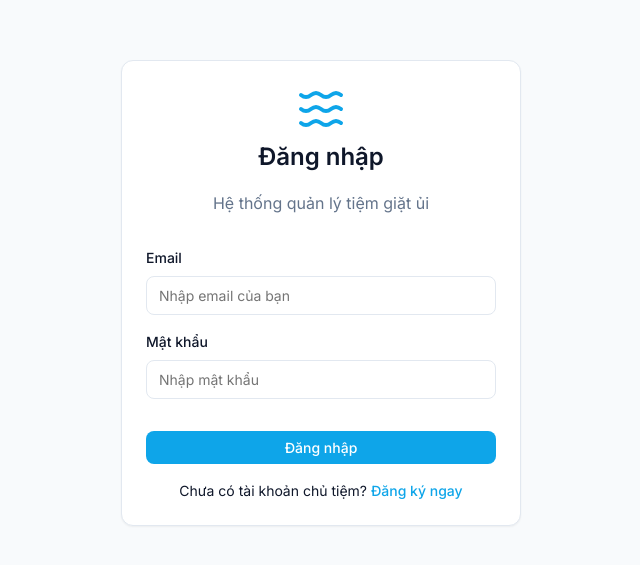
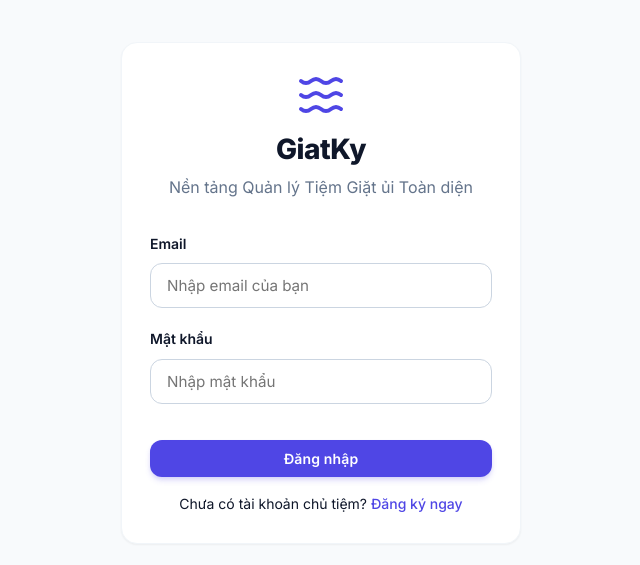
Before and after one commit to lanmmmmai/lanh-sach-laundry, a React (Vite) app: page /login in a window 1280 px wide. Shown: the part 107-672 px from the top of the page, without its empty margins (319-959 px from the left). Built offline with nearby package versions, Linux system fonts and the light colour scheme; no server answers.

Commit message:
feat: update app name to GiatKy and overhaul UI with modern premium aesthetics

```diff
--- a/index.html
+++ b/index.html
@@ -4,7 +4,7 @@
     <meta charset="UTF-8" />
     <link rel="icon" type="image/svg+xml" href="/favicon.svg" />
     <meta name="viewport" content="width=device-width, initial-scale=1.0" />
-    <title>projectsample</title>
+    <title>GiatKy - Quản lý Giặt ủi</title>
   </head>
   <body>
     <div id="root"></div>
--- a/src/components/Sidebar.jsx
+++ b/src/components/Sidebar.jsx
@@ -33,7 +33,7 @@ const Sidebar = ({ isOpen, setIsOpen }) => {
       }}>
         <div style={{ height: '64px', display: 'flex', alignItems: 'center', padding: '0 1.5rem', borderBottom: '1px solid var(--border-color)', gap: '0.75rem' }}>
           <Waves size={28} color="var(--primary)" />
-          <h1 style={{ fontSize: '1.25rem', margin: 0, color: 'var(--primary)' }}>Laundry App</h1>
+          <h1 style={{ fontSize: '1.25rem', margin: 0, color: 'var(--primary)', fontWeight: '800', letterSpacing: '-0.5px' }}>GiatKy</h1>
         </div>
         <nav style={{ padding: '1.5rem 1rem', display: 'flex', flexDirection: 'column', gap: '0.5rem', overflowY: 'auto' }}>
           {menuItems.map((item) => (
--- a/src/index.css
+++ b/src/index.css
@@ -1,37 +1,38 @@
-@import url('https://fonts.googleapis.com/css2?family=Inter:wght@300;400;500;600;700&display=swap');
+@import url('https://fonts.googleapis.com/css2?family=Inter:wght@300;400;500;600;700;800&display=swap');
 
 :root {
-  /* Colors */
-  --primary: #0ea5e9;
-  --primary-hover: #0284c7;
-  --primary-light: #e0f2fe;
-  --secondary: #6366f1;
-  --success: #10b981;
-  --warning: #f59e0b;
-  --danger: #ef4444;
+  /* Premium Colors */
+  --primary: #4f46e5;      /* Indigo 600 */
+  --primary-hover: #4338ca;/* Indigo 700 */
+  --primary-light: #e0e7ff;/* Indigo 100 */
+  --secondary: #0ea5e9;    /* Sky 500 */
+  --success: #10b981;      /* Emerald 500 */
+  --warning: #f59e0b;      /* Amber 500 */
+  --danger: #ef4444;       /* Red 500 */
 
-  --bg-main: #f8fafc;
-  --bg-card: #ffffff;
+  --bg-main: #f8fafc;      /* Slate 50 */
+  --bg-card: #ffffff;      /* White */
 
-  --text-main: #0f172a;
-  --text-muted: #64748b;
-  --text-light: #94a3b8;
+  --text-main: #0f172a;    /* Slate 900 */
+  --text-muted: #64748b;   /* Slate 500 */
+  --text-light: #94a3b8;   /* Slate 400 */
 
-  --border-color: #e2e8f0;
+  --border-color: #f1f5f9; /* Slate 100 */
 
-  /* Shadows */
+  /* Modern Diffuse Shadows */
   --shadow-sm: 0 1px 2px 0 rgb(0 0 0 / 0.05);
-  --shadow-md: 0 4px 6px -1px rgb(0 0 0 / 0.1), 0 2px 4px -2px rgb(0 0 0 / 0.1);
-  --shadow-lg: 0 10px 15px -3px rgb(0 0 0 / 0.1), 0 4px 6px -4px rgb(0 0 0 / 0.1);
+  --shadow-md: 0 4px 6px -1px rgb(0 0 0 / 0.05), 0 2px 4px -2px rgb(0 0 0 / 0.05);
+  --shadow-lg: 0 10px 15px -3px rgb(0 0 0 / 0.05), 0 4px 6px -4px rgb(0 0 0 / 0.05);
+  --shadow-xl: 0 20px 25px -5px rgb(0 0 0 / 0.05), 0 8px 10px -6px rgb(0 0 0 / 0.05);
 
-  /* Border Radius */
-  --radius-sm: 0.375rem;
-  --radius-md: 0.5rem;
-  --radius-lg: 0.75rem;
-  --radius-xl: 1rem;
+  /* Modern Border Radius */
+  --radius-sm: 0.5rem;
+  --radius-md: 0.75rem;
+  --radius-lg: 1rem;
+  --radius-xl: 1.25rem;
 
   /* Transitions */
-  --transition: all 0.2s ease-in-out;
+  --transition: all 0.3s cubic-bezier(0.4, 0, 0.2, 1);
 }
 
 * {
@@ -41,11 +42,12 @@
 }
 
 body {
-  font-family: 'Inter', sans-serif;
+  font-family: 'Inter', -apple-system, BlinkMacSystemFont, "Segoe UI", Roboto, sans-serif;
   background-color: var(--bg-main);
   color: var(--text-main);
-  line-height: 1.5;
+  line-height: 1.6;
   -webkit-font-smoothing: antialiased;
+  -moz-osx-font-smoothing: grayscale;
 }
 
 a {
@@ -82,14 +84,14 @@ input, select, textarea {
 
 .page-content {
   flex: 1;
-  padding: 2rem;
+  padding: 2.5rem;
   overflow-y: auto;
 }
 
 /* Typography */
-h1 { font-size: 1.875rem; font-weight: 700; color: var(--text-main); margin-bottom: 0.5rem; }
-h2 { font-size: 1.5rem; font-weight: 600; color: var(--text-main); margin-bottom: 1rem; }
-h3 { font-size: 1.25rem; font-weight: 600; color: var(--text-main); margin-bottom: 0.75rem; }
+h1 { font-size: 2rem; font-weight: 700; color: var(--text-main); margin-bottom: 0.5rem; letter-spacing: -0.025em; }
+h2 { font-size: 1.5rem; font-weight: 700; color: var(--text-main); margin-bottom: 1.25rem; letter-spacing: -0.025em; }
+h3 { font-size: 1.125rem; font-weight: 600; color: var(--text-main); margin-bottom: 0.75rem; }
 
 .text-muted { color: var(--text-muted); }
 .text-sm { font-size: 0.875rem; }
@@ -113,14 +115,15 @@ h3 { font-size: 1.25rem; font-weight: 600; color: var(--text-main); margin-botto
 .card {
   background-color: var(--bg-card);
   border-radius: var(--radius-lg);
-  padding: 1.5rem;
+  padding: 1.75rem;
   box-shadow: var(--shadow-sm);
   border: 1px solid var(--border-color);
   transition: var(--transition);
 }
 
 .card:hover {
-  box-shadow: var(--shadow-md);
+  box-shadow: var(--shadow-lg);
+  transform: translateY(-2px);
 }
 
 /* Components: Button */
@@ -129,29 +132,34 @@ h3 { font-size: 1.25rem; font-weight: 600; color: var(--text-main); margin-botto
   align-items: center;
   justify-content: center;
   gap: 0.5rem;
-  padding: 0.5rem 1rem;
+  padding: 0.625rem 1.25rem;
   border-radius: var(--radius-md);
-  font-weight: 500;
+  font-weight: 600;
   font-size: 0.875rem;
   transition: var(--transition);
+  letter-spacing: 0.01em;
 }
 
 .btn-primary {
   background-color: var(--primary);
   color: white;
+  box-shadow: 0 4px 6px -1px rgba(79, 70, 229, 0.2), 0 2px 4px -1px rgba(79, 70, 229, 0.1);
 }
 .btn-primary:hover {
   background-color: var(--primary-hover);
+  box-shadow: 0 10px 15px -3px rgba(79, 70, 229, 0.3), 0 4px 6px -2px rgba(79, 70, 229, 0.15);
+  transform: translateY(-1px);
 }
 
 .btn-outline {
-  background-color: transparent;
-  border: 1px solid var(--border-color);
+  background-color: white;
+  border: 1px solid #cbd5e1;
   color: var(--text-main);
+  box-shadow: var(--shadow-sm);
 }
 .btn-outline:hover {
   background-color: var(--bg-main);
-  border-color: var(--text-muted);
+  border-color: #94a3b8;
 }
 
 .btn-danger {
@@ -160,34 +168,36 @@ h3 { font-size: 1.25rem; font-weight: 600; color: var(--text-main); margin-botto
 }
 .btn-danger:hover {
   opacity: 0.9;
+  transform: translateY(-1px);
 }
 
 /* Components: Input */
 .input-group {
-  margin-bottom: 1rem;
+  margin-bottom: 1.25rem;
 }
 
 .input-label {
   display: block;
   font-size: 0.875rem;
-  font-weight: 500;
+  font-weight: 600;
   margin-bottom: 0.5rem;
   color: var(--text-main);
 }
 
 .input-field {
   width: 100%;
-  padding: 0.625rem 0.75rem;
-  border: 1px solid var(--border-color);
+  padding: 0.75rem 1rem;
+  border: 1px solid #cbd5e1;
   border-radius: var(--radius-md);
-  font-size: 0.875rem;
+  font-size: 0.95rem;
   transition: var(--transition);
   background-color: var(--bg-card);
+  color: var(--text-main);
 }
 
 .input-field:focus {
   border-color: var(--primary);
-  box-shadow: 0 0 0 2px var(--primary-light);
+  box-shadow: 0 0 0 4px var(--primary-light);
 }
 
 /* Components: Table */
@@ -200,23 +210,25 @@ h3 { font-size: 1.25rem; font-weight: 600; color: var(--text-main); margin-botto
 
 table {
   width: 100%;
-  border-collapse: collapse;
+  border-collapse: separate;
+  border-spacing: 0;
   text-align: left;
 }
 
 th {
   background-color: var(--bg-main);
-  padding: 0.75rem 1rem;
+  padding: 1rem 1.25rem;
   font-size: 0.75rem;
-  font-weight: 600;
+  font-weight: 700;
   text-transform: uppercase;
+  letter-spacing: 0.05em;
   color: var(--text-muted);
   border-bottom: 1px solid var(--border-color);
 }
 
 td {
-  padding: 1rem;
-  font-size: 0.875rem;
+  padding: 1rem 1.25rem;
+  font-size: 0.95rem;
   border-bottom: 1px solid var(--border-color);
   color: var(--text-main);
 }
@@ -226,17 +238,18 @@ tr:last-child td {
 }
 
 tr:hover td {
-  background-color: var(--bg-main);
+  background-color: #f8fafc;
 }
 
 /* Components: Badge */
 .badge {
   display: inline-flex;
   align-items: center;
-  padding: 0.25rem 0.5rem;
+  padding: 0.35rem 0.75rem;
   border-radius: 9999px;
   font-size: 0.75rem;
-  font-weight: 500;
+  font-weight: 600;
+  letter-spacing: 0.025em;
 }
 
 .badge-primary { background-color: var(--primary-light); color: var(--primary-hover); }
@@ -263,11 +276,11 @@ tr:hover td {
 @media (max-width: 768px) {
   .grid-cols-3, .grid-cols-4, .grid-cols-2 { grid-template-columns: 1fr !important; }
 
-  .page-content { padding: 1rem !important; }
-  .card { padding: 1rem !important; }
+  .page-content { padding: 1.25rem !important; }
+  .card { padding: 1.25rem !important; }
 
-  h1 { font-size: 1.5rem; }
-  h2 { font-size: 1.25rem; }
+  h1 { font-size: 1.75rem; }
+  h2 { font-size: 1.35rem; }
   h3 { font-size: 1.1rem; }
 
   .navbar-menu-btn { display: block !important; }
@@ -277,23 +290,24 @@ tr:hover td {
     top: 0;
     left: -100%;
     height: 100vh !important;
-    width: 260px !important;
+    width: 280px !important;
     z-index: 100;
     transition: var(--transition);
   }
   .sidebar.open {
     left: 0;
-    box-shadow: var(--shadow-lg);
+    box-shadow: var(--shadow-xl);
   }
 
   .sidebar-overlay {
     position: fixed;
     inset: 0;
-    background: rgba(0,0,0,0.5);
+    background: rgba(15, 23, 42, 0.6);
+    backdrop-filter: blur(4px);
     z-index: 99;
     opacity: 0;
     pointer-events: none;
-    transition: opacity 0.2s ease;
+    transition: opacity 0.3s ease;
   }
   .sidebar-overlay.open {
     opacity: 1;
@@ -305,10 +319,10 @@ tr:hover td {
     border-radius: 0;
     border-left: none;
     border-right: none;
-    margin: 0 -1rem;
-    width: calc(100% + 2rem);
+    margin: 0 -1.25rem;
+    width: calc(100% + 2.5rem);
   }
-  th, td { padding: 0.75rem 0.5rem; font-size: 0.8rem; }
+  th, td { padding: 0.875rem 0.75rem; font-size: 0.85rem; }
 
   .app-container { flex-direction: column; }
   .main-content { width: 100vw; }
--- a/src/pages/Login.jsx
+++ b/src/pages/Login.jsx
@@ -25,8 +25,8 @@ const Login = () => {
       <div className="card" style={{ width: '100%', maxWidth: '400px' }}>
         <div style={{ textAlign: 'center', marginBottom: '2rem' }}>
           <Waves size={48} color="var(--primary)" />
-          <h2>Đăng nhập</h2>
-          <p className="text-muted">Hệ thống quản lý tiệm giặt ủi</p>
+          <h2 style={{ fontSize: '1.75rem', fontWeight: 800, letterSpacing: '-0.5px', marginBottom: '0.25rem' }}>GiatKy</h2>
+          <p className="text-muted">Nền tảng Quản lý Tiệm Giặt ủi Toàn diện</p>
         </div>
         {error && <div style={{ color: 'var(--danger)', marginBottom: '1rem', fontSize: '0.875rem', backgroundColor: '#fee2e2', padding: '0.75rem', borderRadius: 'var(--radius-md)' }}>{error}</div>}
         <form onSubmit={handleLogin}>
--- a/src/pages/Register.jsx
+++ b/src/pages/Register.jsx
@@ -26,8 +26,8 @@ const Register = () => {
       <div className="card" style={{ width: '100%', maxWidth: '400px' }}>
         <div style={{ textAlign: 'center', marginBottom: '2rem' }}>
           <Waves size={48} color="var(--primary)" />
-          <h2>Đăng ký Chủ Tiệm</h2>
-          <p className="text-muted">Tạo tài khoản quản lý hệ thống mới</p>
+          <h2 style={{ fontSize: '1.75rem', fontWeight: 800, letterSpacing: '-0.5px', marginBottom: '0.25rem' }}>GiatKy</h2>
+          <p className="text-muted">Đăng ký Chủ Tiệm mới</p>
         </div>
         {error && <div style={{ color: 'var(--danger)', marginBottom: '1rem', fontSize: '0.875rem', backgroundColor: '#fee2e2', padding: '0.75rem', borderRadius: 'var(--radius-md)' }}>{error}</div>}
         <form onSubmit={handleRegister}>
```
Also changed, not shown: 1 other file (tests, documents, lock files or other folders).
